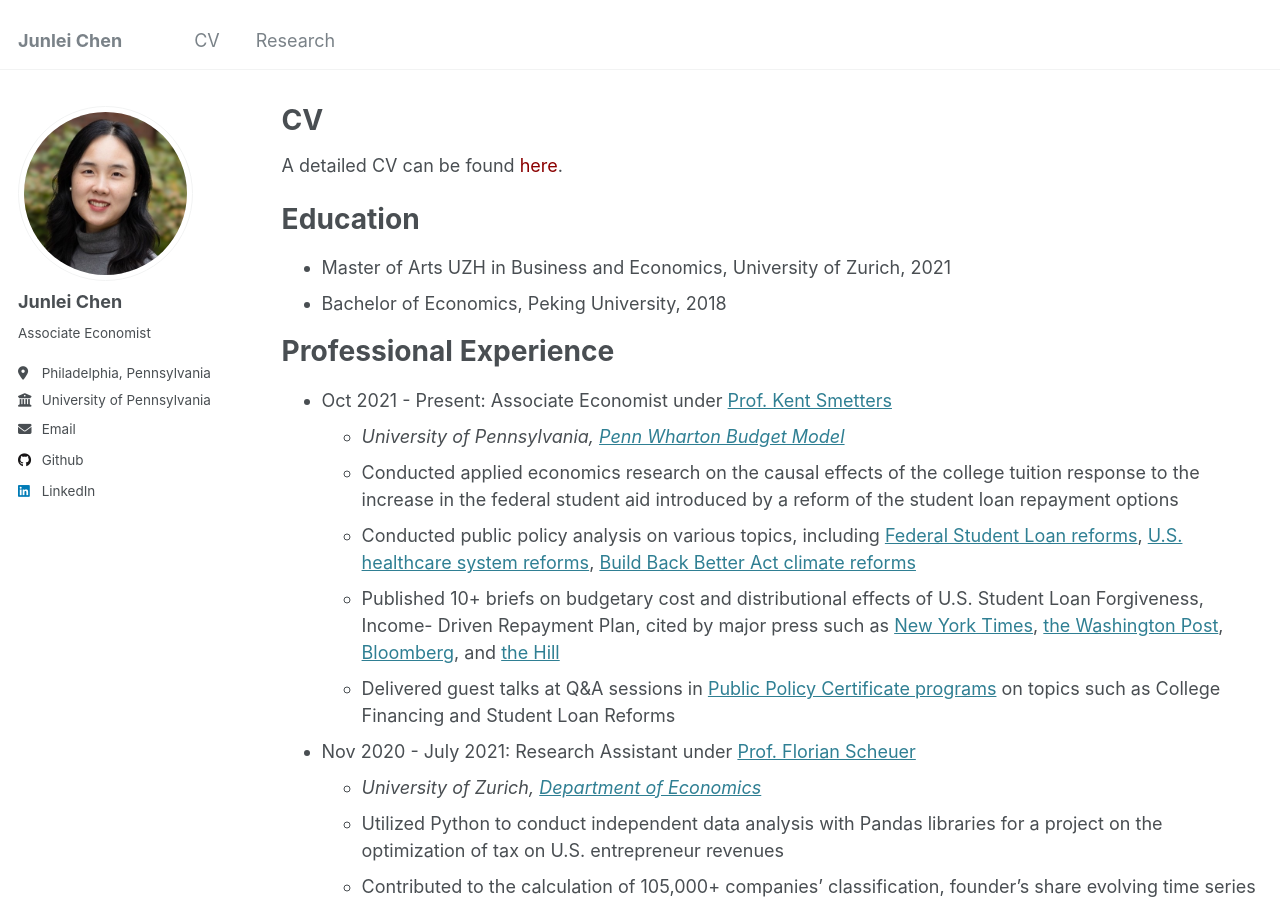
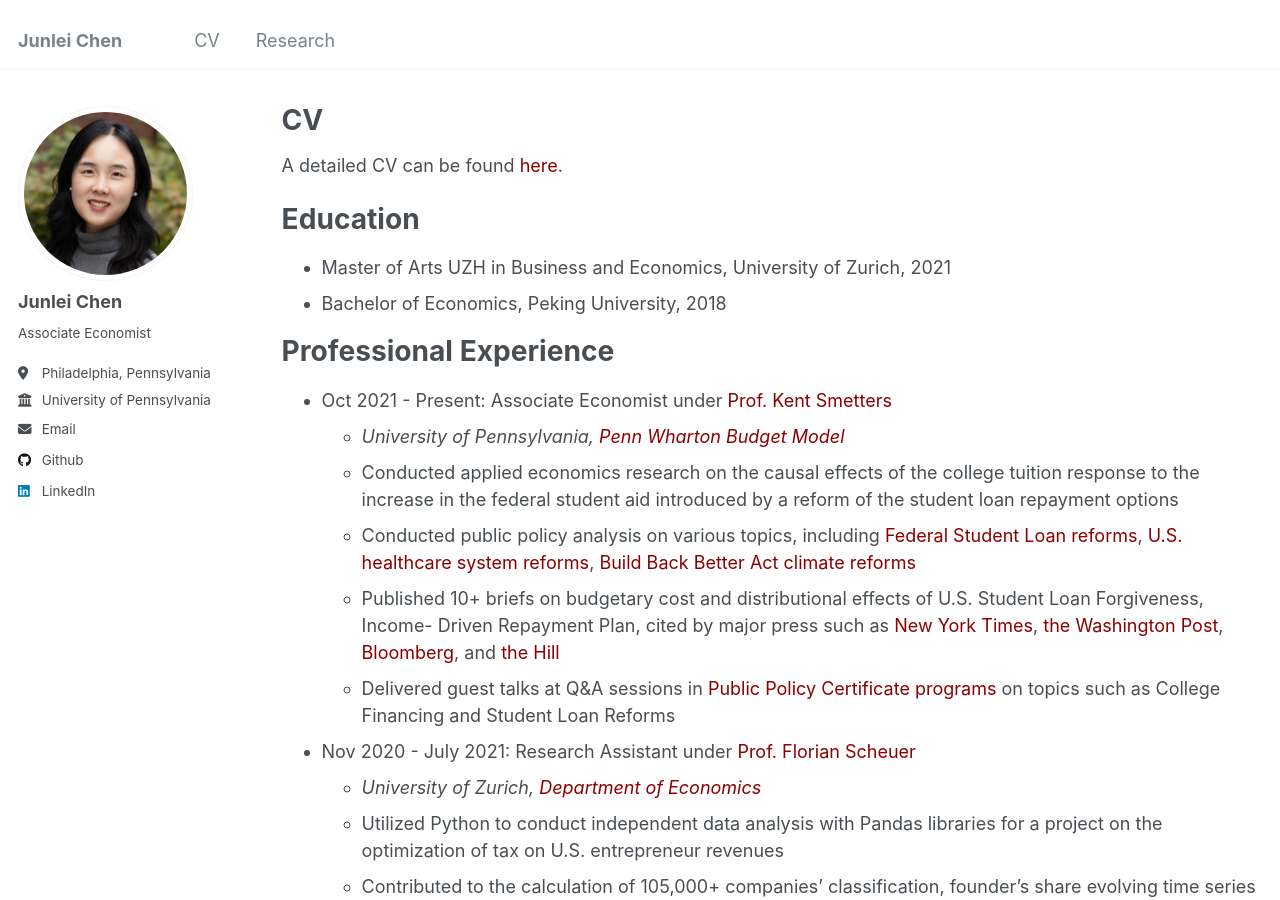
Before and after one commit to Junlei-Chen/junlei-chen.github.io, a Jekyll site: the page built from _pages/cv.md, in a window 1280 px wide and 900 px high. Built offline with Jekyll 4.4.1, drawn with Linux system fonts in a browser that asks for light colours.

Commit message:
Update cv.md

```diff
--- a/_pages/cv.md
+++ b/_pages/cv.md
@@ -18,18 +18,18 @@
 
 Professional Experience
 ======
-* Oct 2021 - Present: Associate Economist under [Prof. Kent Smetters](https://bepp.wharton.upenn.edu/profile/smetters/)
-  * *University of Pennsylvania, [Penn Wharton Budget Model](https://budgetmodel.wharton.upenn.edu/)*
+* Oct 2021 - Present: Associate Economist under <a href="https://bepp.wharton.upenn.edu/profile/smetters/" style="color: darkred; text-decoration: none;">Prof. Kent Smetters</a>
+  * *University of Pennsylvania, <a href="https://budgetmodel.wharton.upenn.edu/" style="color: darkred; text-decoration: none;">Penn Wharton Budget Model</a>*
   * Conducted applied economics research on the causal effects of the college tuition response to the increase in the federal student aid introduced by a reform of the student loan repayment options
-  * Conducted public policy analysis on various topics, including [Federal Student Loan reforms](https://budgetmodel.wharton.upenn.edu/issues/category/Education), [U.S. healthcare
-system reforms](https://budgetmodel.wharton.upenn.edu/issues/2022/3/7/medicare-advantage-auto-enrollment), [Build Back Better Act climate reforms](https://budgetmodel.wharton.upenn.edu/issues/2022/3/28/carbon-emission-reductions-in-build-back-america)
+  * Conducted public policy analysis on various topics, including <a href="https://budgetmodel.wharton.upenn.edu/issues/category/Education" style="color: darkred; text-decoration: none;">Federal Student Loan reforms</a>, <a href="https://budgetmodel.wharton.upenn.edu/issues/2022/3/7/medicare-advantage-auto-enrollment" style="color: darkred; text-decoration: none;">U.S. healthcare
+system reforms</a>, <a href="https://budgetmodel.wharton.upenn.edu/issues/2022/3/28/carbon-emission-reductions-in-build-back-america" style="color: darkred; text-decoration: none;">Build Back Better Act climate reforms</a>
   * Published 10+ briefs on budgetary cost and distributional effects of U.S. Student Loan Forgiveness, Income-
-Driven Repayment Plan, cited by major press such as [New York Times](https://www.nytimes.com/2023/07/19/business/biden-student-loans-repayment.html), [the Washington Post](https://www.washingtonpost.com/education/2024/01/12/student-loan-forgiveness-save-payment-plan/), [Bloomberg](https://www.bloomberg.com/news/articles/2022-08-23/student-loan-relief-to-benefit-top-earners-analysis-finds), and [the Hill](https://thehill.com/homenews/education/3879431-what-biden-might-try-next-if-his-student-loan-forgiveness-plan-is-struck-down/)
-  * Delivered guest talks at Q&A sessions in [Public Policy
-Certificate programs](https://budgetmodel.wharton.upenn.edu/certificate-program) on topics such as College Financing and Student Loan Reforms
+Driven Repayment Plan, cited by major press such as <a href="https://www.nytimes.com/2023/07/19/business/biden-student-loans-repayment.html" style="color: darkred; text-decoration: none;">New York Times</a>, <a href="https://www.washingtonpost.com/education/2024/01/12/student-loan-forgiveness-save-payment-plan/" style="color: darkred; text-decoration: none;">the Washington Post</a>, <a href="https://www.bloomberg.com/news/articles/2022-08-23/student-loan-relief-to-benefit-top-earners-analysis-finds" style="color: darkred; text-decoration: none;">Bloomberg</a>, and <a href="https://thehill.com/homenews/education/3879431-what-biden-might-try-next-if-his-student-loan-forgiveness-plan-is-struck-down/" style="color: darkred; text-decoration: none;">the Hill</a>
+  * Delivered guest talks at Q&A sessions in <a href="https://budgetmodel.wharton.upenn.edu/certificate-program" style="color: darkred; text-decoration: none;">Public Policy
+Certificate programs</a>[]() on topics such as College Financing and Student Loan Reforms
 
-* Nov 2020 - July 2021: Research Assistant under [Prof. Florian Scheuer](https://www.econ.uzh.ch/en/people/faculty/scheuer.html)
-  * *University of Zurich, [Department of Economics](https://www.econ.uzh.ch/en.html)*
+* Nov 2020 - July 2021: Research Assistant under <a href="https://www.econ.uzh.ch/en/people/faculty/scheuer.html" style="color: darkred; text-decoration: none;">Prof. Florian Scheuer</a>
+  * *University of Zurich, <a href="https://www.econ.uzh.ch/en.html" style="color: darkred; text-decoration: none;">Department of Economics</a>*
   * Utilized Python to conduct independent data analysis with Pandas libraries for a project on the optimization
 of tax on U.S. entrepreneur revenues
   * Contributed to the calculation of 105,000+ companies’ classification, founder’s share evolving time series
@@ -40,7 +40,7 @@
 combined with Natural Language Toolkit (NLTK) libraries to filter founder names
 
 * Dec 2015 - Sep 2016: Part-time Consulting Associate
-  * *[Bain & Company](https://www.bain.com/)*
+  * *<a href="https://www.bain.com/" style="color: darkred; text-decoration: none;">Bain & Company</a>*
   * Researched on market competitors in the food/healthcare/e-commerce industries
   * Used Excel VBA to accelerate the process of collecting webpage data and information by 200%
   * Industrial report data collection and analysis
```
